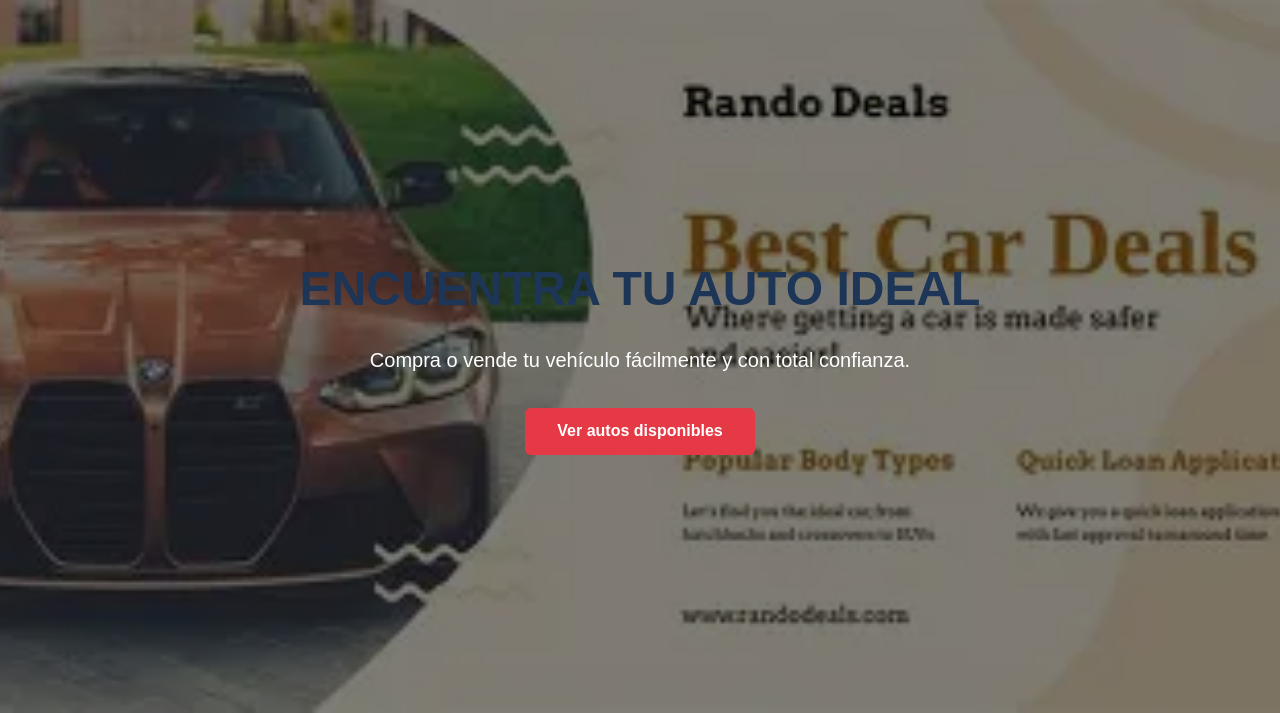
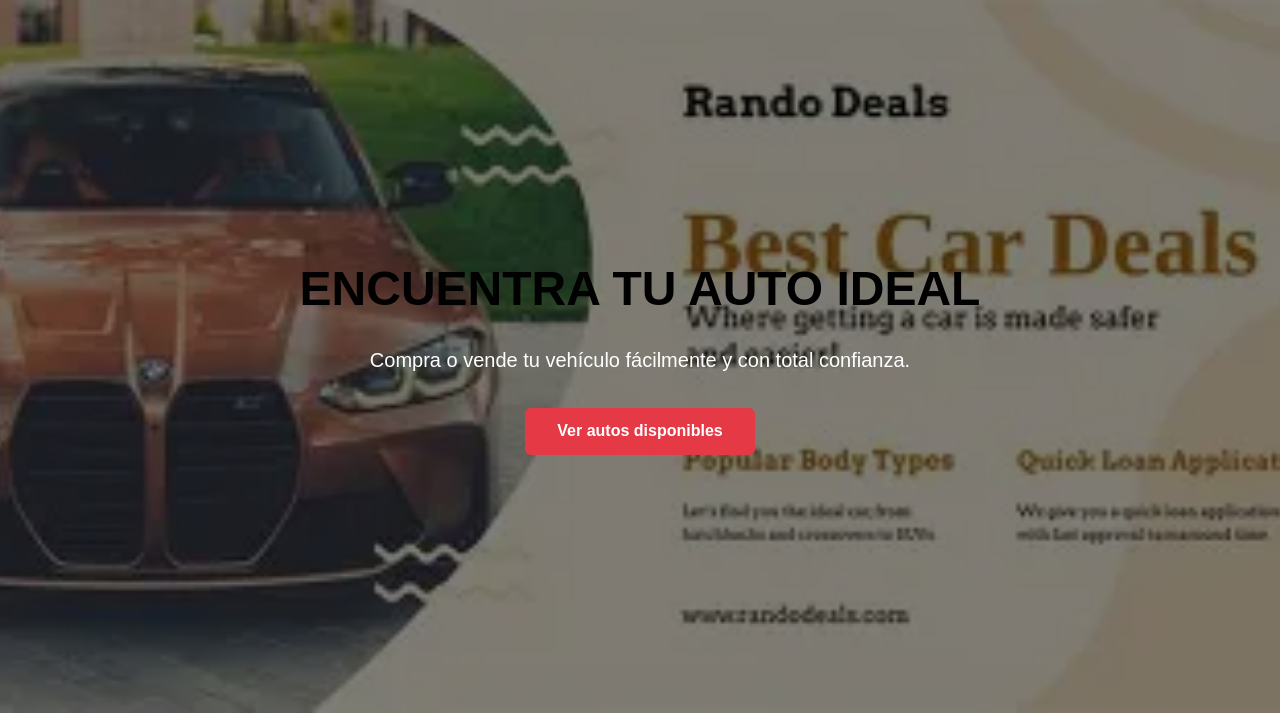
Before and after one commit to JRP-2006/Quiz-2, a plain HTML site: page index.html in a window 1280 px wide. Shown: the part 87-800 px from the top of the page. Drawn offline with Linux system fonts and the light colour scheme.

Commit message:
cambiando color del aviso principal

```diff
--- a/css/style.css
+++ b/css/style.css
@@ -3,7 +3,7 @@
    =========================== */
 
 :root {
-  --color-principal: #1d3557;
+  --color-principal: #010102;
   --color-secundario: #457b9d;
   --color-acento: #e63946;
   --color-fondo: #f1faee;
```
